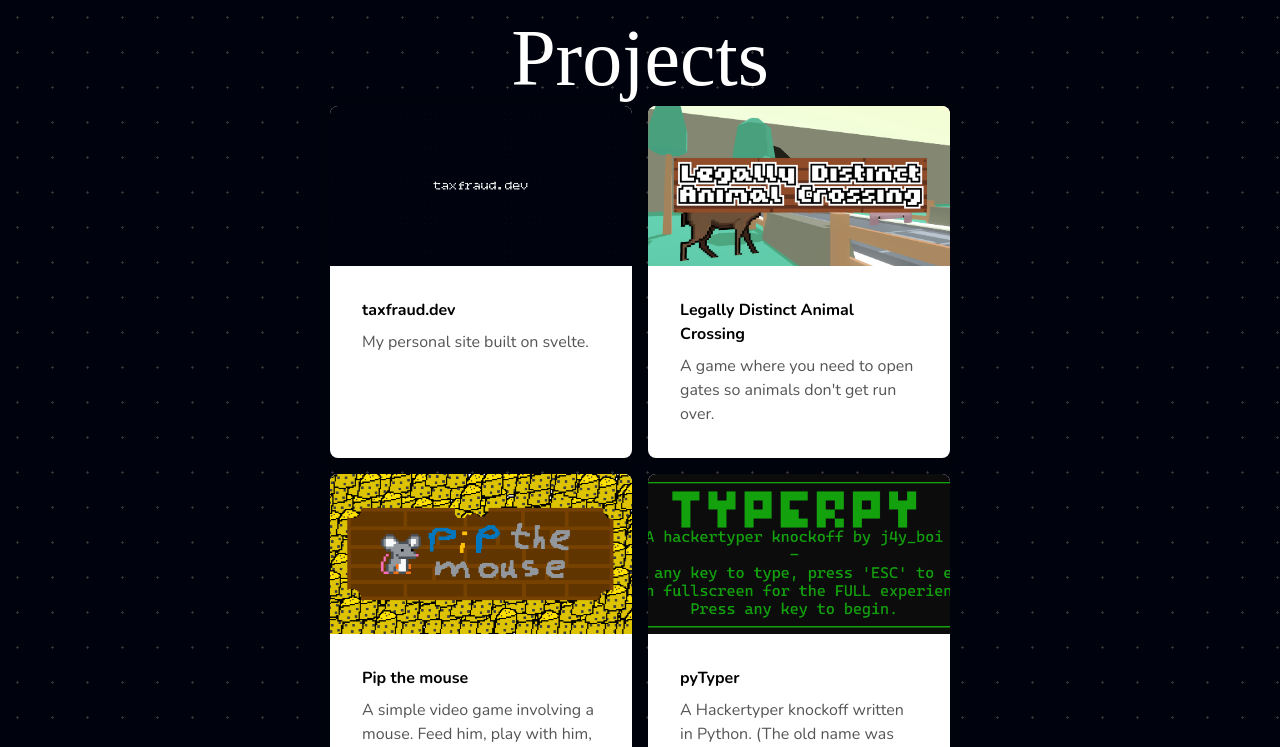
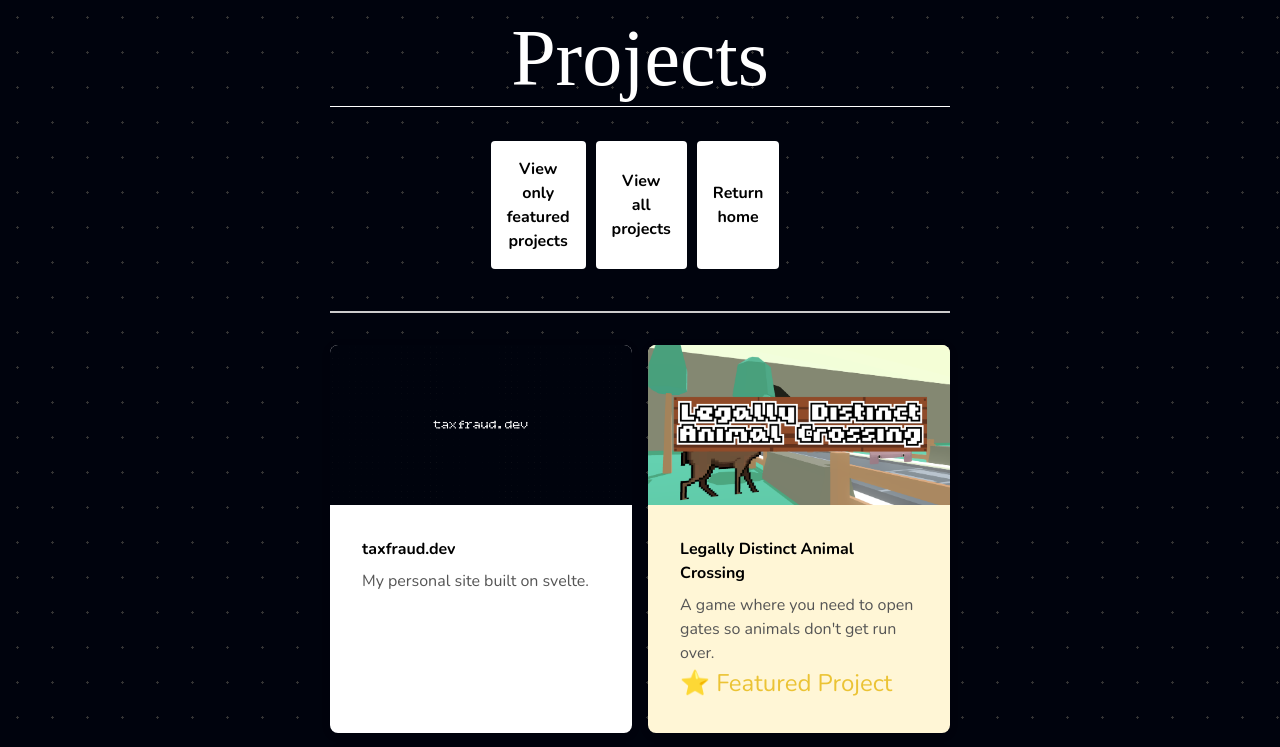
Before and after one commit to j4y-boi/taxfraud.dev, a SvelteKit app: page /projects in a window 1280 px wide. Shown: the top 747 px of the page. Built offline with nearby package versions, Linux system fonts and the light colour scheme; a web font is replaced by a local one.

Commit message:
updated project page, added a feature project system, moved return to home button to top, added filter buttons

```diff
--- a/src/featuredProjects.js
+++ b/src/featuredProjects.js
@@ -3,36 +3,38 @@ export const projects = [
     title: "taxfraud.dev",
     description: "My personal site built on svelte.",
     image: "/img/site.png",
-    link: "https://www.taxfraud.dev"
+    link: "https://www.taxfraud.dev",
   },
   {
     title: "Legally Distinct Animal Crossing",
     description: "A game where you need to open gates so animals don't get run over.",
     image: "/img/aminal.png",
-    link: "projects/animalroad"
+    link: "projects/animalroad",
+    best: true,
   },
   {
     title: "Pip the mouse",
     description: "A simple video game involving a mouse. Feed him, play with him, make sure he doesn't die!",
     image: "/img/pip.png",
-    link: "https://github.com/j4y-boi/pip-the-mouse/"
+    link: "https://github.com/j4y-boi/pip-the-mouse/",
+    best: true,
   },
   {
     title: "pyTyper",
     description: "A Hackertyper knockoff written in Python. (The old name was typerPy, but that didn't sound quite right, and I can't be bothered with changing it in code)",
     image: "/img/pytyper.png",
-    link: "https://github.com/j4y-boi/pytyper"
+    link: "https://github.com/j4y-boi/pytyper",
   },
   {
     title: "Programmer's Swiss Army Knife",
     description: "(PSAK for short, I know it's a mouthful) It's a tool that includes more tools, it can do things like B64 De/Encoding, QR code generation and hex conversion!",
     image: "/img/psak.png",
-    link: "https://github.com/j4y-boi/ProgramersSwissArmyKnife"
+    link: "https://github.com/j4y-boi/ProgramersSwissArmyKnife",
   },
   {
     title: "bgChange",
     description: "A program I created with a friend so we could change wallpapers on school laptops, even if it was limited.",
     image: "/img/bgchange.png",
-    link: "projects/bgchange"
+    link: "projects/bgchange",
   },
 ];
--- a/src/lib/gridthing.svelte
+++ b/src/lib/gridthing.svelte
@@ -1,12 +1,8 @@
 <script>
   import { projects } from '../featuredProjects.js';
-  const turn = {
-    title: "Return to home",
-    description: "",
-    image: "/img/site.png",
-    link: "/"
-  }
-  const total = projects.concat(turn)
+  import { page } from '$app/stores';
+
+  const isFeaturedOnly = $page.url.searchParams.has('featured');
 </script>
 
 <style>
@@ -54,26 +50,38 @@
     text-decoration: none;
     color: inherit;
   }
+
+  .yeelow {
+    background: #fff6d6
+  }
 </style>
 
 <div class="grid">
-  {#each total as project}
+  {#each projects as project}
+    {#if (isFeaturedOnly && "best" in project) || !isFeaturedOnly || "bypass" in project}
       {#if project.link.substring(0, 8) != 'https://'}
-      <a href={project.link} class="card">
+        <a href={project.link} class="card" class:yeelow={"best" in project}>
           <img src={project.image} alt={project.title}/>
           <div class="content">
             <div class="title text-black">{project.title}</div>
             <div class="description">{project.description}</div>
+            {#if "best" in project}
+              <div class="description" style="color: #ebc334; font-size:150%">⭐ Featured Project</div>
+            {/if}
           </div>
         </a>
       {:else}
-      <a href={project.link} target="_blank" rel="noopener noreferrer" class="card">
+        <a href={project.link} target="_blank" rel="noopener noreferrer" class="card" class:yeelow={"best" in project}>
           <img src={project.image} alt={project.title} />
           <div class="content">
             <div class="title text-black">{project.title}</div>
             <div class="description">{project.description}</div>
+            {#if "best" in project}
+              <div class="description" style="color: #ebc334; font-size:150%">⭐ Featured Project</div>
+            {/if}
           </div>
         </a>
       {/if}
+    {/if}
   {/each}
 </div>
--- a/src/routes/+layout.svelte
+++ b/src/routes/+layout.svelte
@@ -35,7 +35,13 @@
       }
 
       .bg-great-blue-900 {
-        background-color: rgb(34, 41, 76)
+        background-color: rgb(34, 41, 76);
+      }
+
+      .fancyhr { /* probably unused */
+          margin: 2rem 0;
+          border: 0;
+          border-top: 2px solid #ccc;
       }
   </style>
 </svelte:head>
--- a/src/routes/+page.svelte
+++ b/src/routes/+page.svelte
@@ -19,6 +19,8 @@
         return list[i];
     }
 </script>
+
+<!-- lets replace links with this sometime later: on:click={() => window.location.href = '/'} -->
 
 <div class="min-h-screen flex flex-col">
     <div class="text-white center">
--- a/src/routes/projects/+page.svelte
+++ b/src/routes/projects/+page.svelte
@@ -17,6 +17,22 @@
 <div class="min-h-screen flex flex-col">
     <div class="text-white center">
         <Typewriter text="Projects"/>
+        <hr><br>
+        <div class="flex justify-center p-8 center">
+            <button class="bg-white  text-black font-bold p-4 rounded transition active:scale-95 hover:scale-105" style="margin-right: 10px">
+                <!-- svelte-ignore a11y_invalid_attribute -->
+                <a href="javascript:window.location.href = window.location.pathname + '?featured';">View only featured projects</a>
+            </button>
+            <button class="bg-white  text-black font-bold p-4 rounded transition active:scale-95 hover:scale-105" style="margin-right: 10px">
+                <!-- svelte-ignore a11y_invalid_attribute -->
+                <a href="javascript:window.location.href = window.location.pathname;">View all projects</a>
+            </button>
+            <button class="bg-white  text-black font-bold p-4 rounded transition active:scale-95 hover:scale-105" style="margin-right: 10px">
+                <!-- svelte-ignore a11y_invalid_attribute -->
+                <a href="/">Return home</a>
+            </button>
+        </div>
+        <hr class="fancyhr">
         <Gridthing/>
     </div>
 
```
Lines whose indentation alone changed are shown as unchanged.
